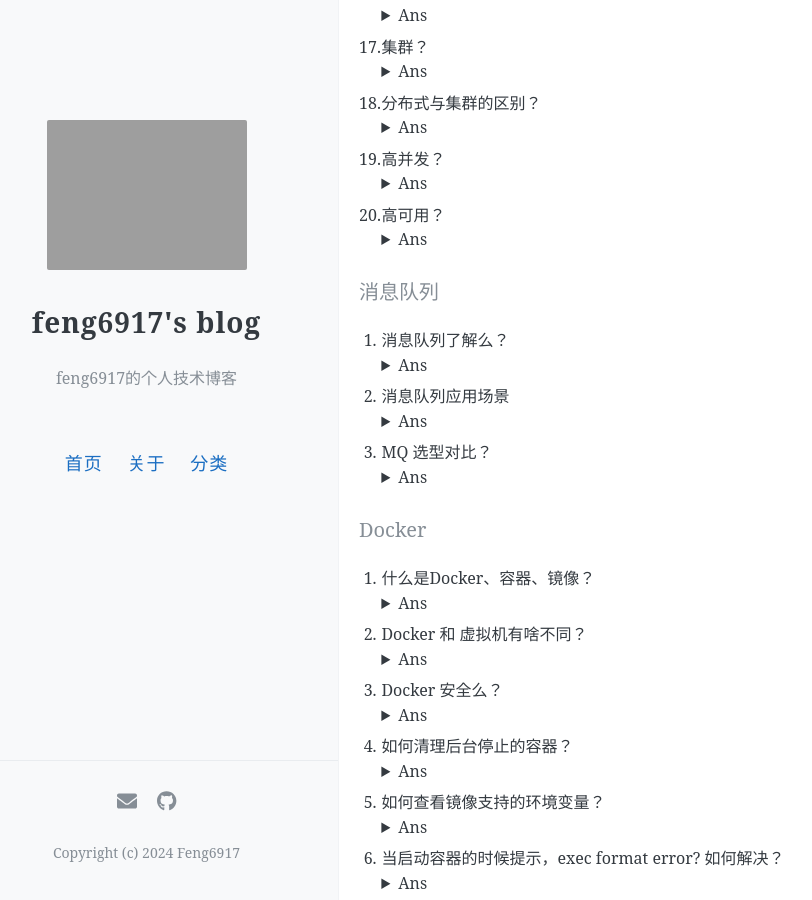
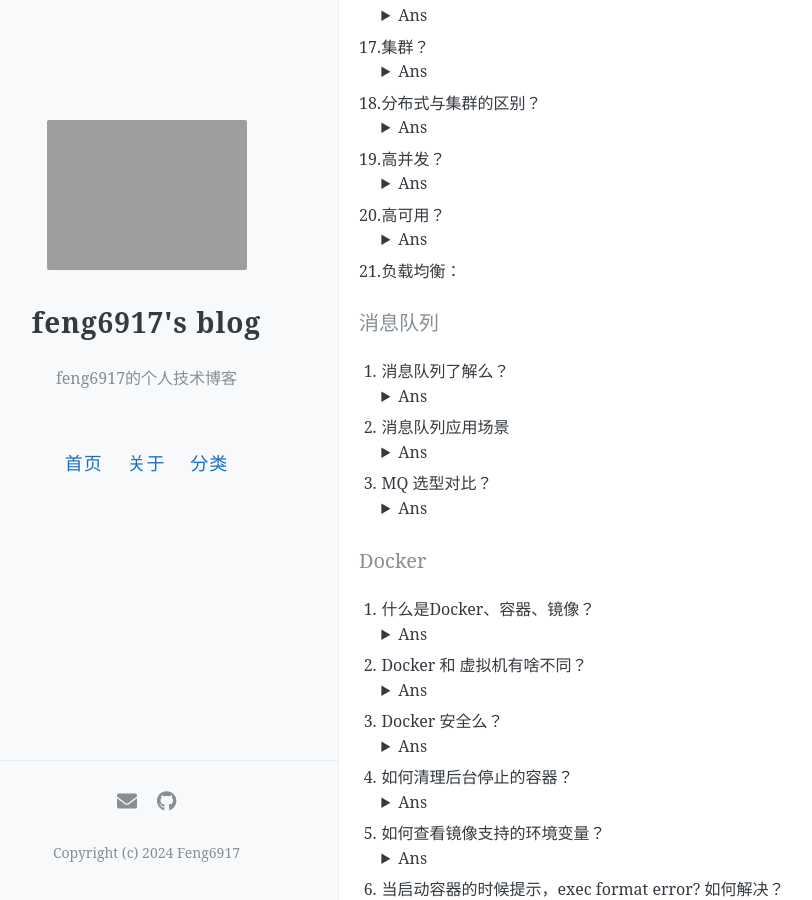
Before and after one commit to feng6917/feng6917.github.io, a Jekyll site: the page built from _posts/2020-3-3-lg-go-resume-base.md, in a window 1280 px wide and 900 px high, scrolled down 5400 px. Shown: the whole window, without its empty margins (45-857 px from the left). Built offline with Jekyll 4.4.1, drawn with Linux system fonts in a browser that asks for light colours; comment, search, counter and statistics services are not loaded.

Commit message:
fix: base

```diff
--- a/_posts/2020-3-3-lg-go-resume-base.md
+++ b/_posts/2020-3-3-lg-go-resume-base.md
@@ -981,7 +981,20 @@
         <li>服务降级：网站访问高峰期间，为了保证核心应用的正常运行，需要对服务降级。（1.拒绝，拒绝优先级较低的服务，减少服务并发数，确保核心应用的正常运行。2.关闭功能，关闭部分不重要的服务，或者不重要的功能，节约系统开销。）</li>
         <li>幂等性设计：保证服务重复调用和调用一次产生的结构相同。</li>
     </ul>
+    高可用的数据：
+    <ul>
+        保证数据高可用的主要手段有两种：一是数据备份，二是失效转移机制
+        <li>数据备份：又分为冷备份和热备份，冷备份是定期复制，不能保证数据可用性。热备份又分为异步热备和同步热备，异步热备是指多分数据副本的写入操作异步完成，而同步方式则是指多分数据副本的写入操作同时完成。</li>
+        <li>失效转移：若数据服务器集群中任何一台服务器宕机，那么应用程序针对这台服务器的所有读写操作都要重新路由到其他服务器，保证数据访问不会失败。</li>
+    </ul>
+    网站运行监控
+    <ul>
+        <li>监控数据采集：1. 用户行为日志收集，2. 服务器性能监控，3. 运行数据报告</li>
+        <li>监控管理：1.系统报警 2. 失效转移 3. 自动优雅降级</li>
+    </ul>
     </details>
+
+21. 负载均衡：
 
 #### 消息队列
 
```
